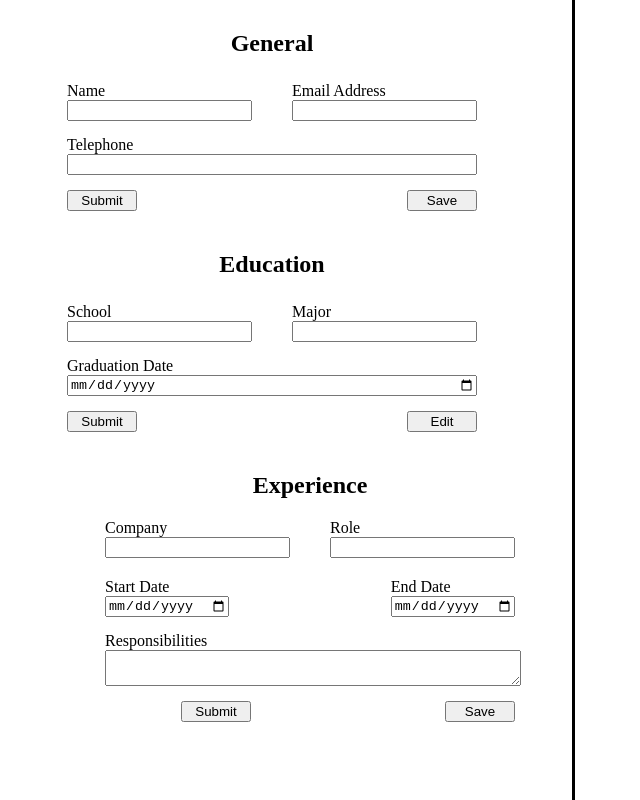
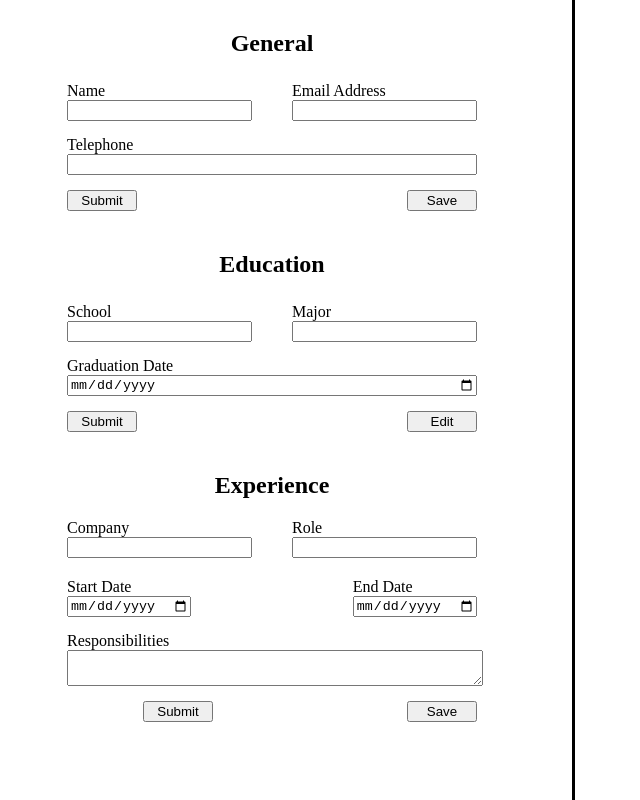
Before and after one commit to ayoyeniyi/odin-cv, a React (Vite) app: page / in a window 1280 px wide. Shown: the whole page, without its empty margins (28-668 px from the left). Built offline with nearby package versions, Linux system fonts and the light colour scheme.

Commit message:
Change Fragment to semantic HTML

```diff
--- a/src/components/UserInput.jsx
+++ b/src/components/UserInput.jsx
@@ -4,10 +4,10 @@ import Experience from "./Experience";
 
 export default function UserInput() {
     return (
-        <>
+        <article>
             <General>General</General>
             <Education>Education</Education>
             <Experience>Experience</Experience>
-        </>
+        </article>
     );
 }
```
